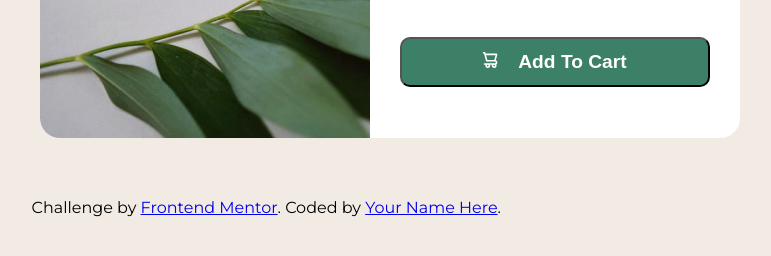
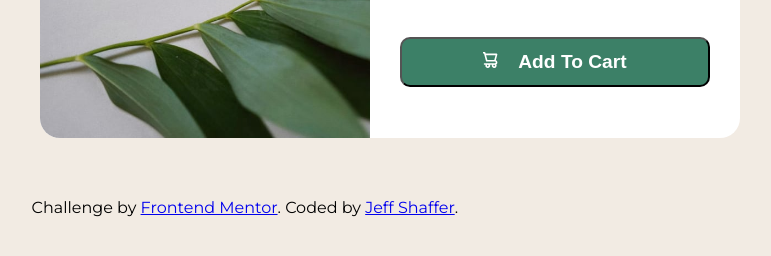
Before and after one commit to shafferj8/product-preview-card-component-main, a plain HTML site: page index.html in a window 1280 px wide. Shown: the part 422-678 px from the top of the page, without its empty margins (250-1021 px from the left). Drawn offline with Linux system fonts and the light colour scheme.

Commit message:
Updating README

```diff
--- a/index.html
+++ b/index.html
@@ -37,7 +37,7 @@
     </div>
     <div class="attribution">
       Challenge by <a href="https://www.frontendmentor.io?ref=challenge" target="_blank">Frontend Mentor</a>.
-      Coded by <a href="#">Your Name Here</a>.
+      Coded by <a href="#">Jeff Shaffer</a>.
     </div>
   </main>
 </body>
```
Also changed, not shown: Screenshot.png (added), 2 other files.
